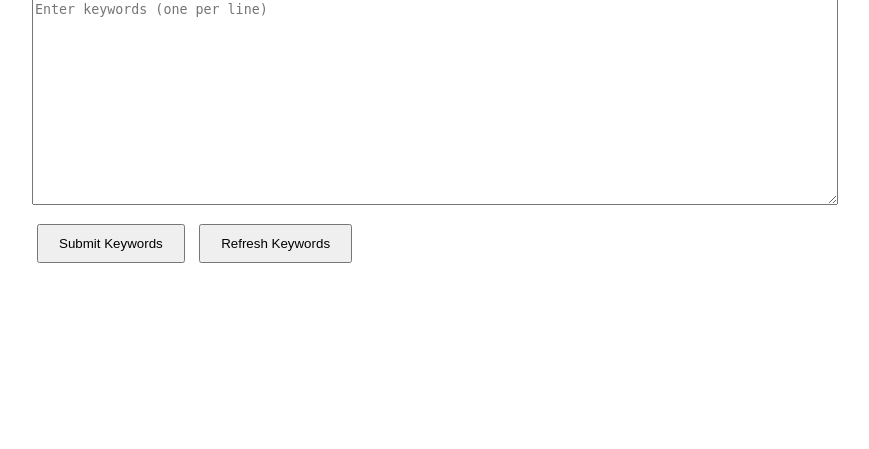
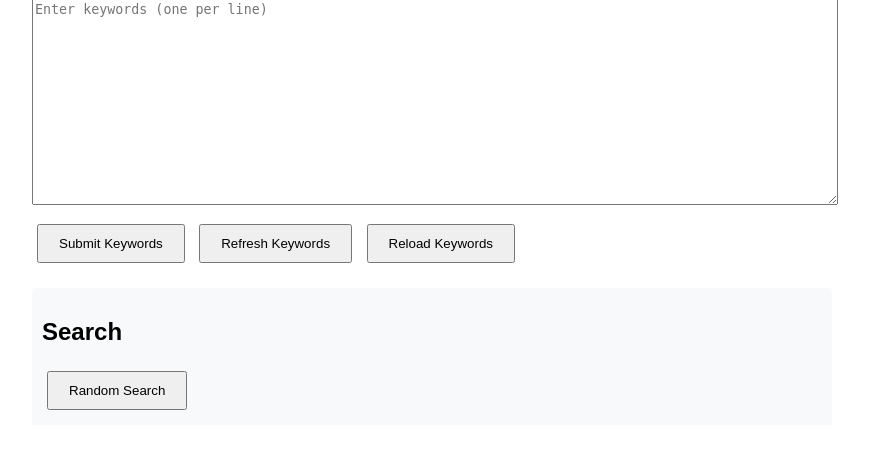
Before and after one commit to fauzanabrar/bing-search, a Flask app: page / in a window 1280 px wide. Shown: the part 159-608 px from the top of the page, without its empty margins (208-1077 px from the left). Run offline with Flask 3, Linux system fonts and the light colour scheme; some libraries are stand-ins or nearby versions.

```diff
--- a/main.py
+++ b/main.py
@@ -39,6 +39,15 @@ def refresh():
     except subprocess.CalledProcessError:
         return jsonify({"status": "error", "message": "Error running refresh script"}), 500
 
+@app.route("/reload_keywords", methods=["POST"])
+def reload_keywords():
+    with lock:
+        try:
+            load_keywords()
+            return jsonify({"status": "success", "message": "Keywords reloaded successfully"})
+        except Exception as e:
+            return jsonify({"status": "error", "message": str(e)}), 500
+
 @app.route("/keyword", methods=["GET"])
 def get_random_keyword():
     with lock:
@@ -70,5 +79,11 @@ def get_random_keyword():
             return jsonify({"keyword": None, "message": "No keywords left"}), 404
 
 
+########## Search Functionality ##########
+@app.route("/search")
+def search():
+    keyword = request.args.get('q', '')
+    return render_template("search.html", keyword=keyword)
+
 if __name__ == "__main__":
     app.run(host="0.0.0.0", port=3000)
--- a/templates/index.html
+++ b/templates/index.html
@@ -38,6 +38,13 @@
       background-color: #f2dede;
       color: #a94442;
     }
+
+    .search-buttons {
+      margin-top: 20px;
+      padding: 10px;
+      background: #f8f9fa;
+      border-radius: 4px;
+    }
   </style>
 </head>
 
@@ -48,8 +55,14 @@
     <textarea id="keywords" placeholder="Enter keywords (one per line)"></textarea>
     <button onclick="addKeywords()">Submit Keywords</button>
     <button onclick="refreshKeywords()">Refresh Keywords</button>
+    <button onclick="reloadKeywords()">Reload Keywords</button>
   </div>
   <div id="message"></div>
+
+  <div class="search-buttons">
+    <h2>Search</h2>
+    <button onclick="openRandomSearch()">Random Search</button>
+  </div>
 
   <script>
     function showMessage(message, isError = false) {
@@ -91,6 +104,34 @@
         showMessage('Error refreshing keywords', true);
       }
     }
+
+    async function reloadKeywords() {
+      try {
+        const response = await fetch('/reload_keywords', {
+          method: 'POST'
+        });
+        const data = await response.json();
+        showMessage(data.message, !response.ok);
+      } catch (error) {
+        showMessage('Error reloading keywords', true);
+      }
+    }
+
+    async function openRandomSearch() {
+      try {
+        const response = await fetch('/keyword');
+        const data = await response.json();
+
+        if (data.keyword) {
+          window.open(`/search?q=${encodeURIComponent(data.keyword)}`, '_blank');
+        } else {
+          showMessage('No keywords available', true);
+        }
+
+      } catch (error) {
+        showMessage('Error opening random search', true);
+      }
+    }
   </script>
 </body>
 
```
Also changed, not shown: keywords_called.txt (+5 -5 lines), templates/search.html (added, +43 -0 lines).
